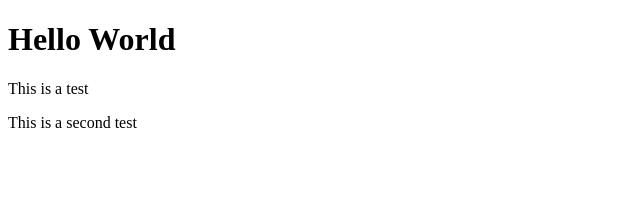
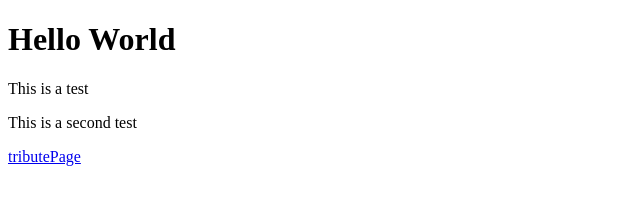
Before and after one commit to CaninaFeca/CaninaFeca.github.io, a plain HTML site: page index.html in a window 1280 px wide. Shown: the whole page, without its empty margins (0-640 px from the left). Drawn offline with Linux system fonts and the light colour scheme.

Commit message:
added a link

```diff
--- a/index.html
+++ b/index.html
@@ -4,5 +4,6 @@
 <h1>Hello World</h1>
 <p>This is a test</p>
 <p>This is a second test</p>
+<a href="https://caninafeca.github.io/tributePage/">tributePage</a>
 </body>
 </html>
```
